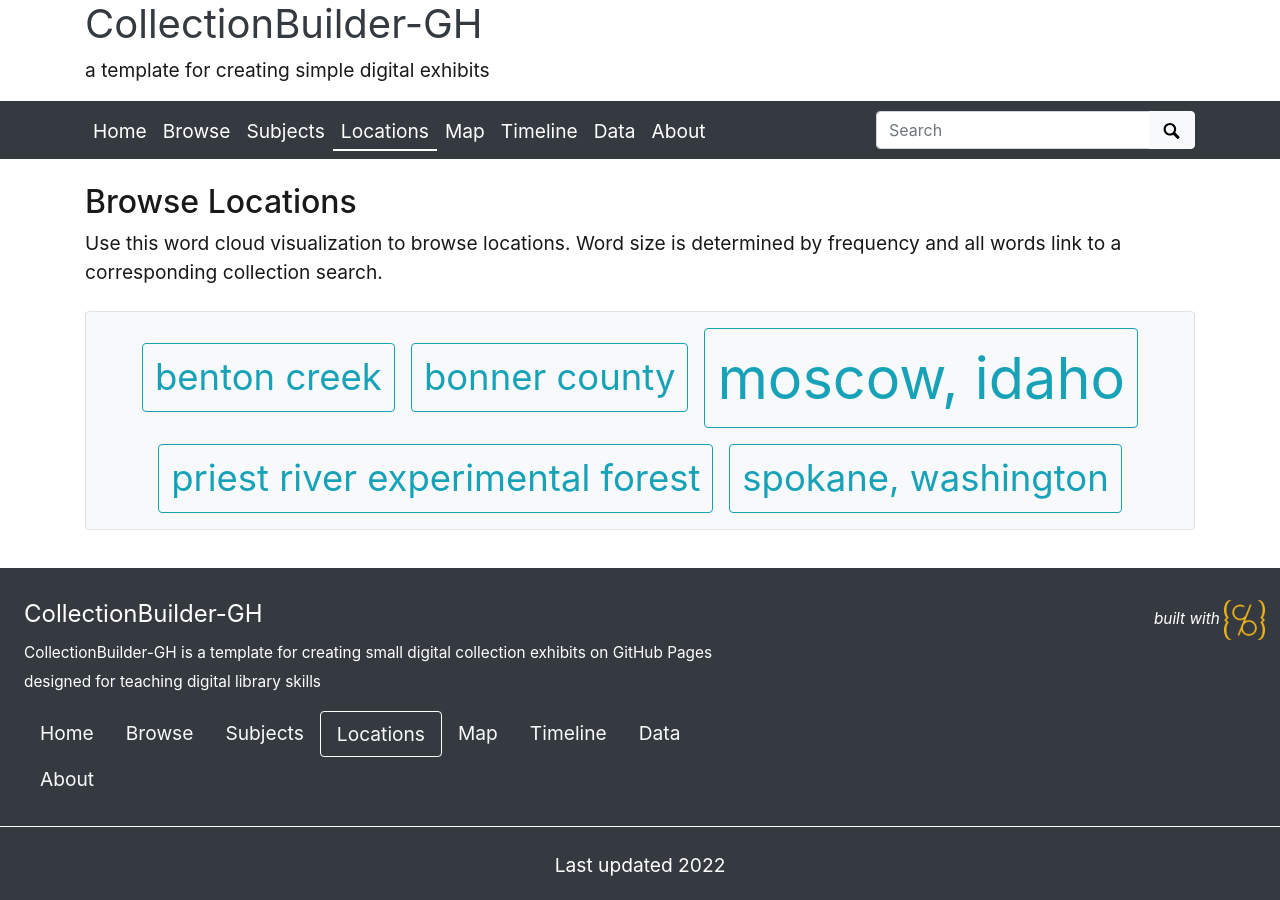
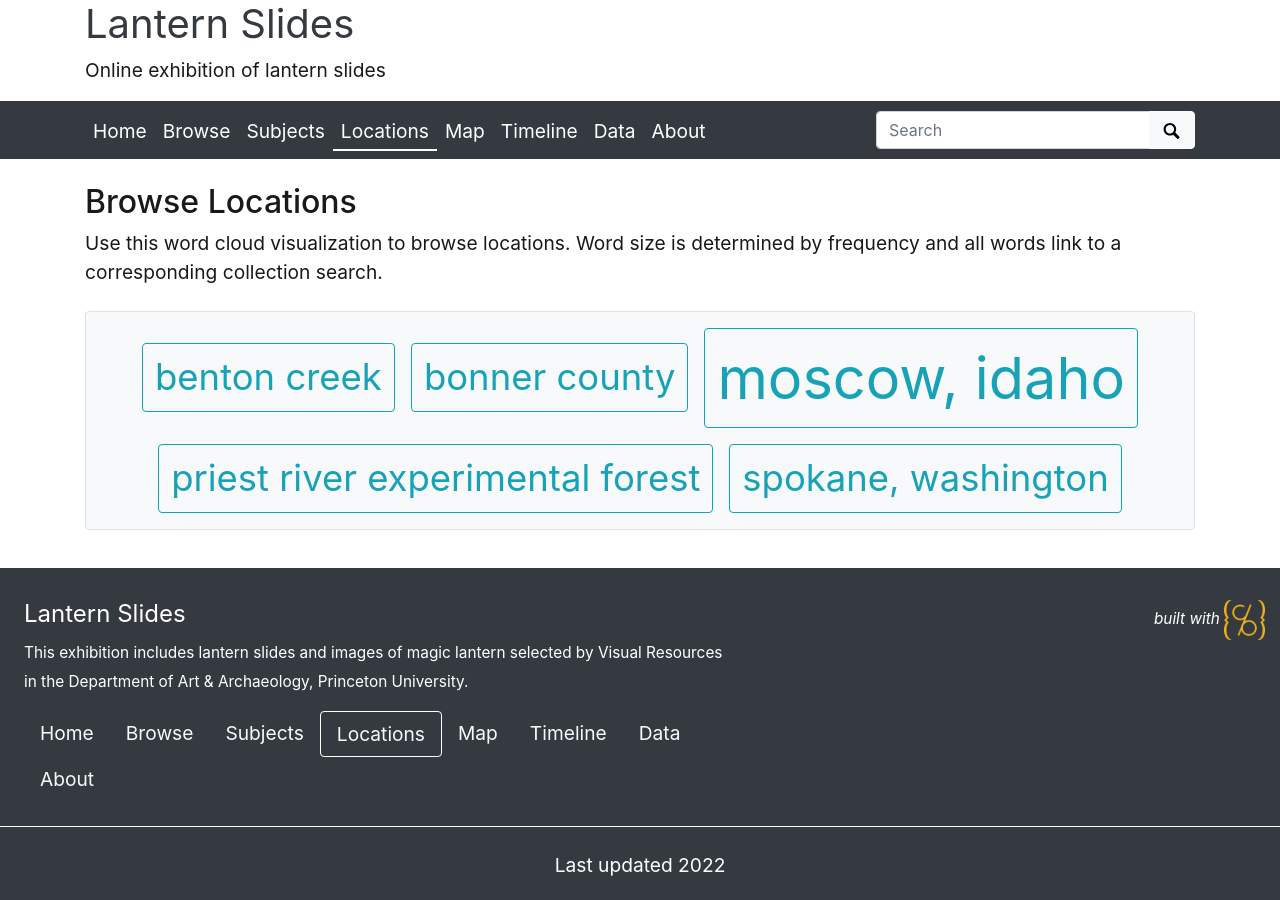
Before and after one commit to puvisres/Lantern_Slides, a Jekyll site: the page built from pages/locations.md, in a window 1280 px wide. Built offline with Jekyll 4.4.1, drawn with Linux system fonts in a browser that asks for light colours.

Commit message:
Updated SITE SETTINGS
Temporary title, tagline, description, author

```diff
--- a/_config.yml
+++ b/_config.yml
@@ -20,14 +20,14 @@
 # SITE SETTINGS
 #
 # title of site appears in banner
-title: CollectionBuilder-GH
+title: Lantern Slides
 # tagline, a short phrase that will appear throughout the site in the top banner
-tagline: a template for creating simple digital exhibits
+tagline: Online exhibition of lantern slides
 # description appears in meta tags and other locations
 # this description might appear in search result lists, keep around 160 characters max
-description: "CollectionBuilder-GH is a template for creating small digital collection exhibits on GitHub Pages designed for teaching digital library skills"
+description: "This exhibition includes lantern slides and images of magic lantern selected by Visual Resources in the Department of Art & Archaeology, Princeton University."
 # creator of the digital collection, to appear in meta tags; we typically use our GitHub usernames but feel free to just use your name
-author: CollectionBuilder
+author: Visual Resources
 
 ##########
 # COLLECTION SETTINGS
```
